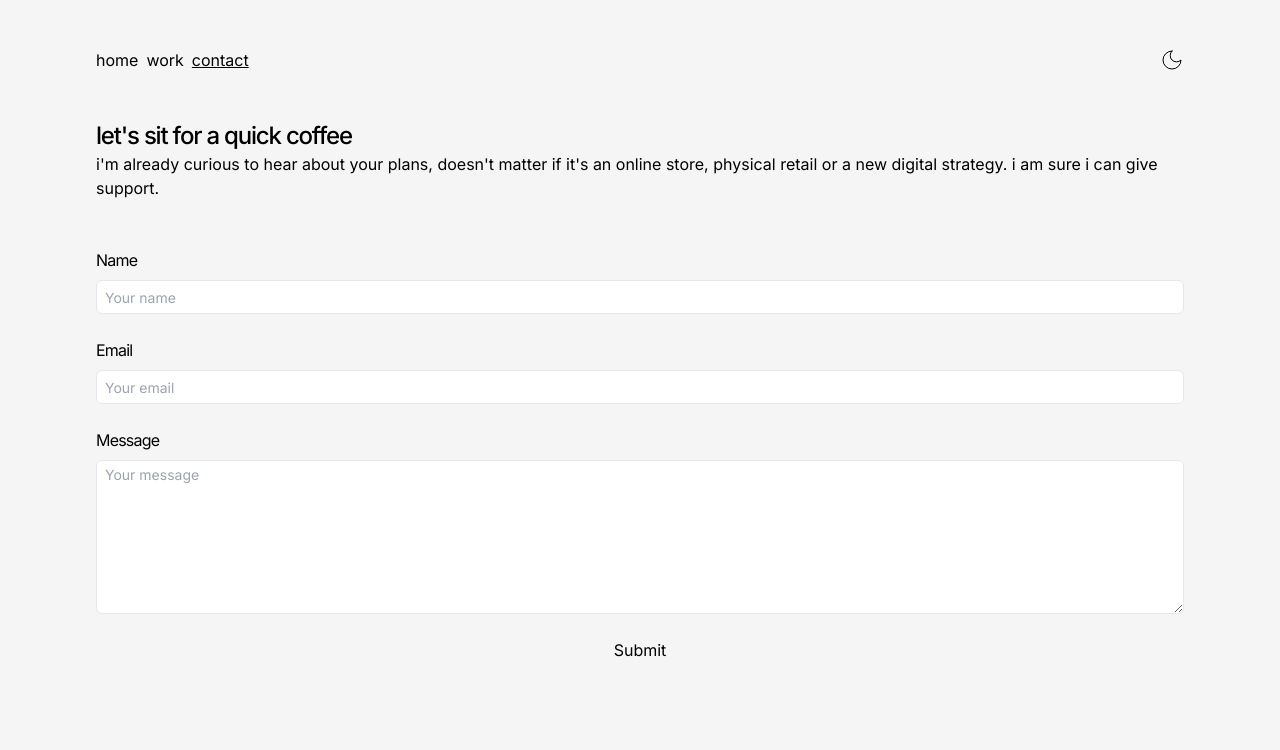
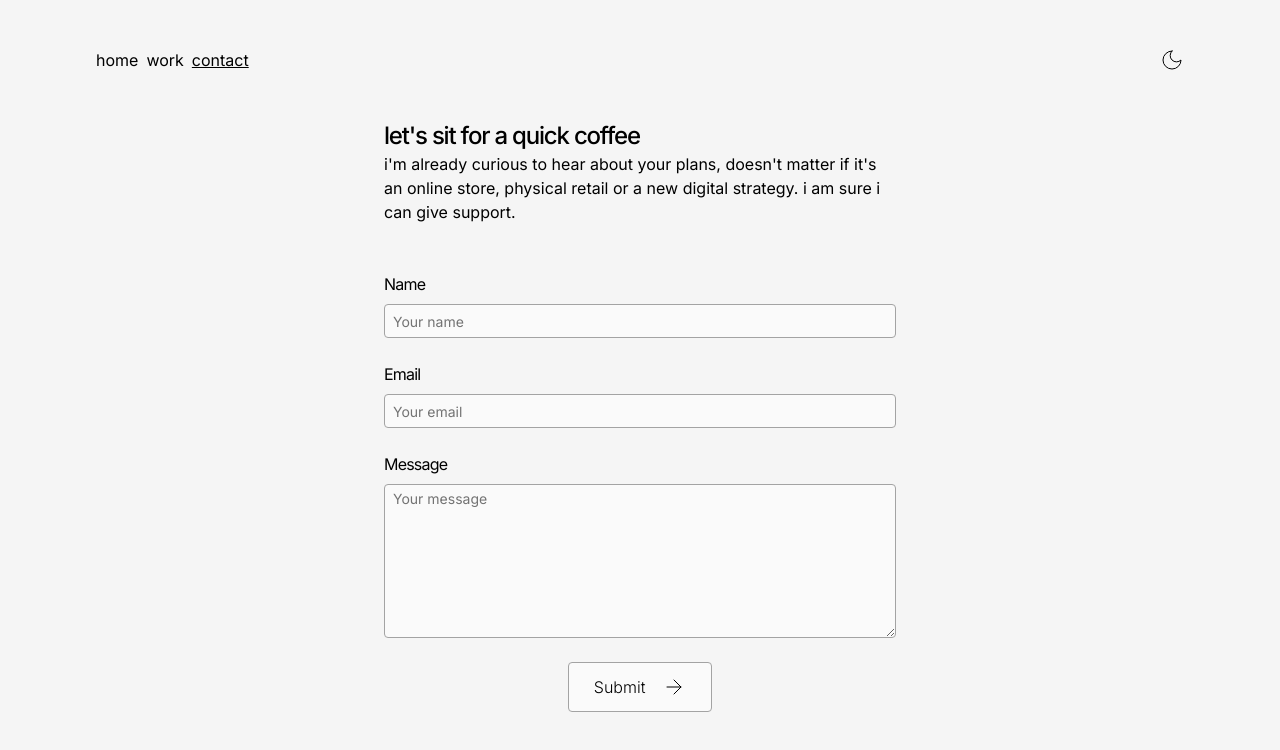
Before and after one commit to alhen002/nextjs-blog, a Next.js app: page /contact in a window 1280 px wide. Shown: the top 750 px of the page. Built offline with nearby package versions, Linux system fonts and the light colour scheme; no server answers.

Commit message:
fixed some ui bugs

```diff
--- a/src/app/confirm/page.tsx
+++ b/src/app/confirm/page.tsx
@@ -4,7 +4,11 @@ import Link from "next/link";
 
 function Page() {
   return (
-    <section className={"animate-fade-in-top text-center flex flex-col gap-4"}>
+    <section
+      className={
+        "animate-fade-in-top text-center flex flex-col gap-4 max-w-lg mx-auto"
+      }
+    >
       <Paragraph>
         Your Email has been sent successfully.✨
         <br />I will get in contact soon.
--- a/src/app/contact/page.tsx
+++ b/src/app/contact/page.tsx
@@ -1,11 +1,13 @@
 import Paragraph from "@/components/Paragraph";
 import Heading from "@/components/Heading";
 import Form from "@/components/Form";
+import Image from "next/image";
 
 function ContactPage() {
   return (
-    <section className={"animate-fade-in-top"}>
+    <section className={"animate-fade-in-top max-w-lg mx-auto"}>
       <Heading>let&apos;s sit for a quick coffee</Heading>
+
       <Paragraph>
         i&apos;m already curious to hear about your plans, doesn&apos;t matter
         if it&apos;s an online store, physical retail or a new digital strategy.
--- a/src/app/page.tsx
+++ b/src/app/page.tsx
@@ -8,7 +8,9 @@ import Card from "@/components/Card";
 export default function Home() {
   return (
     <>
-      <section className={"animate-fade-in-top flex flex-col gap-6"}>
+      <section
+        className={"animate-fade-in-top flex flex-col gap-6 max-w-lg mx-auto"}
+      >
         <Heading>hello, i&apos;m alhen002 👋</Heading>
         <Paragraph>
           i&apos;m a software developer and ecommerce enthusiast based in
--- a/src/app/work/page.tsx
+++ b/src/app/work/page.tsx
@@ -2,7 +2,7 @@ import Heading from "@/components/Heading";
 
 function WorkPage() {
   return (
-    <section className={"animate-fade-in-top"}>
+    <section className={"animate-fade-in-top max-w-lg mx-auto"}>
       {" "}
       <Heading>a list of projects i worked on</Heading>
     </section>
--- a/src/components/Card.tsx
+++ b/src/components/Card.tsx
@@ -4,14 +4,14 @@ import { ArrowUpRight } from "lucide-react";
 
 function Card() {
   return (
-    <div className="rounded border border-neutral-700 py-3 px-2 items-center flex justify-between dark:bg-neutral-800 bg-neutral-50 transition-colors duration-500">
+    <div className="rounded border dark:border-neutral-700 dark:hover:border-neutral-400 border-neutral-400 hover:border-neutral-700 group py-3 px-2 items-center flex justify-between dark:bg-neutral-800 bg-neutral-50 transition-colors duration-500">
       <div className="flex flex-col gap-0.5">
         <h2 className="tracking-tight font-medium">
           What makes A Great Developer Experience?
         </h2>
         <p className="text-neutral-400">35,958 views</p>
       </div>
-      <ArrowUpRight className="hover:animate-rotate" />
+      <ArrowUpRight className="group-hover:animate-rotate" />
     </div>
   );
 }
--- a/src/components/Form.tsx
+++ b/src/components/Form.tsx
@@ -4,6 +4,7 @@ import { useFormState } from "react-dom";
 import SubmitButton from "@/components/SubmitButton";
 import { sendMessage, State } from "@/lib/actions";
 import Paragraph from "@/components/Paragraph";
+import { ArrowRight } from "lucide-react";
 
 function Form() {
   const initialState: State = { errors: {} };
@@ -19,7 +20,7 @@ function Form() {
           name="name"
           type="text"
           placeholder="Your name"
-          className="border rounded-md py-1 px-2 placeholder:text-sm focus:accent-neutral-800"
+          className="border border-neutral-400 rounded py-1 px-2 placeholder:text-sm placeholder:text-neutral-500 focus:accent-neutral-700 bg-neutral-50 dark:bg-neutral-800 transition-color duration-500"
         />
         <p className="text-red-500 text-sm">{state?.errors?.name}</p>
       </div>
@@ -33,25 +34,31 @@ function Form() {
           name="email"
           type="email"
           placeholder="Your email"
-          className="border rounded-md py-1 px-2 placeholder:text-sm focus:accent-neutral-800"
+          className="border border-neutral-400 rounded py-1 px-2 placeholder:text-sm placeholder:text-neutral-500 focus:accent-neutral-700 bg-neutral-50 dark:bg-neutral-800 transition-color duration-500"
         />
         <p className="text-red-500 text-sm">{state?.errors?.email}</p>
       </div>
+
       <div className="flex flex-col gap-2">
         <label htmlFor="message" className="tracking-tighter">
           Message
         </label>
+
         <textarea
           id="message"
           name="message"
           rows={6}
           placeholder="Your message"
-          className="border rounded-md py-1 px-2 placeholder:text-sm focus:accent-neutral-800"
+          className="border border-neutral-400 rounded py-1 px-2 placeholder:text-sm placeholder:text-neutral-500 focus:accent-neutral-700 bg-neutral-50 dark:bg-neutral-800 transition-color duration-500"
         />
         <p className="text-red-500 text-sm">{state?.errors?.message}</p>
       </div>
-      <SubmitButton>Submit</SubmitButton>
+      <SubmitButton>
+        Submit{""}
+        <ArrowRight strokeWidth={1} />
+      </SubmitButton>
     </form>
   );
 }
+
 export default Form;
--- a/src/components/Main.tsx
+++ b/src/components/Main.tsx
@@ -1,6 +1,6 @@
 function Main({ children }: { children: React.ReactNode }) {
   return (
-    <main className="mx-auto w-full md:max-w-screen-2xl flex min-h-screen align-center gap-12 flex-col py-12 px-4 md:px-24 bg-neutral-100 dark:bg-neutral-900 transition-colors duration-500">
+    <main className="mx-auto w-full flex min-h-screen align-center gap-12 flex-col py-12 px-4 md:px-24 bg-neutral-100 dark:bg-neutral-900 transition-colors duration-500">
       {children}
     </main>
   );
--- a/src/components/SubmitButton.tsx
+++ b/src/components/SubmitButton.tsx
@@ -11,7 +11,10 @@ export default function SubmitButton({
   const { pending } = useFormStatus();
 
   return (
-    <button disabled={pending}>
+    <button
+      disabled={pending}
+      className=" transition-colors duration-500 bg-neutral-50 border-neutral-400 hover:border-neutral-700 py-3 px-2 dark:bg-neutral-800 w-36 mx-auto rounded flex items-center justify-evenly border dark:border-neutral-400 font-light"
+    >
       {pending ? (
         <Loader2 className="animate-spin" height={24} width={24} />
       ) : (
```
Also changed, not shown: public/me.jpeg (deleted), public/phone-waiting.webp (added).
